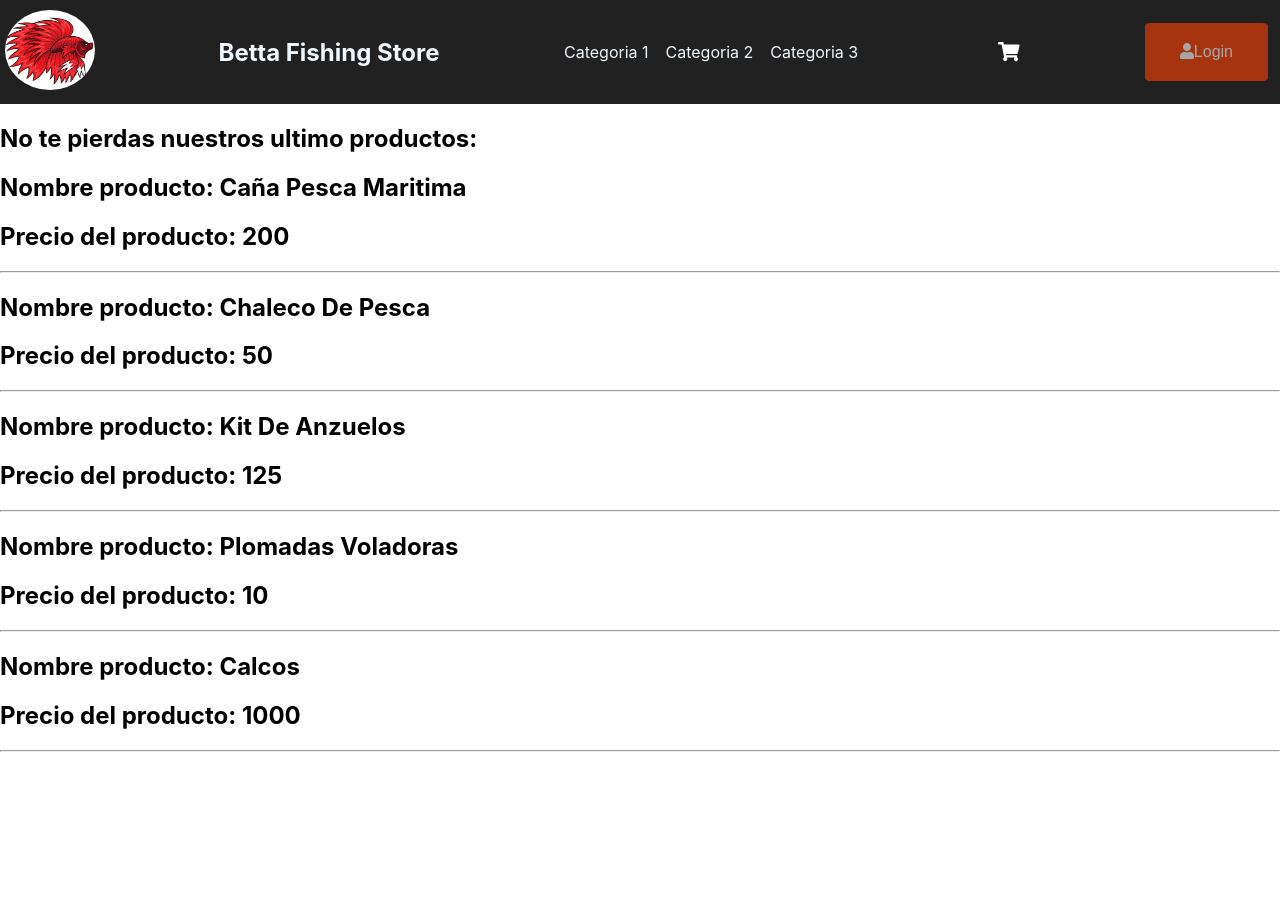
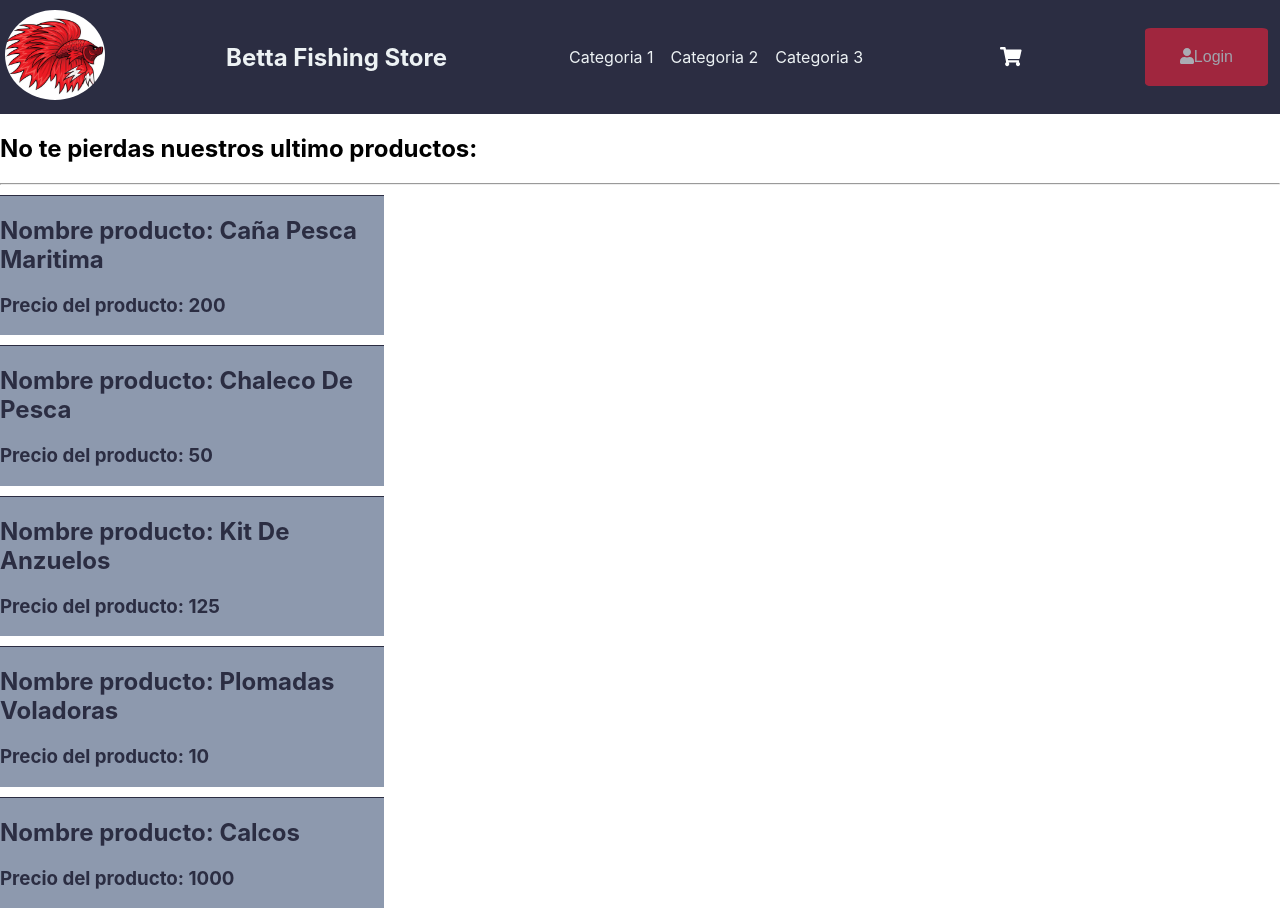
Before and after one commit to JorgeCarlotto/CoderHouse-e-ComerceCarlotto, a React (Create React App) app: page / in a window 1280 px wide. Before the commit the page ends 800 px from the top, so only its background shows below. Built offline with nearby package versions, Linux system fonts and the light colour scheme.

Commit message:
itemListContainer complete

```diff
--- a/src/components/ItemListContainer/ItemListContainer.js
+++ b/src/components/ItemListContainer/ItemListContainer.js
@@ -1,21 +1,25 @@
 import React from 'react';
 import Items from "../ItemsContainer/Items"
 
+
+
+// Productos traidos de API/Back ficticia
 const NuevosProductos = [
-  { id: 1, name: "Caña Pesca Maritima", price: "200" },
-  { id: 2, name: "Chaleco De Pesca", price: "50" },
-  { id: 3, name: "Kit De Anzuelos", price: "125" },
-  { id: 4, name: "Plomadas Voladoras", price: "10" },
-  { id: 5, name: "Calcos", price: "1000" },
+  { id: 1, name: "Caña Pesca Maritima", price: "200", stock: "0" },
+  { id: 2, name: "Chaleco De Pesca", price: "50", stock: "0" },
+  { id: 3, name: "Kit De Anzuelos", price: "125", stock: "0" },
+  { id: 4, name: "Plomadas Voladoras", price: "10", stock: "0" },
+  { id: 5, name: "Calcos", price: "1000", stock: "0" },
 ];
 
 
 const ItemListContainer = () => {
   return <div>
     <h2>No te pierdas nuestros ultimo productos:</h2>
+    <hr/>
 
-   {NuevosProductos.map((productos)=>(
-     <Items productos={productos} />
+   {NuevosProductos.map(({id, name, price})=>(
+     <Items key={id} name={name} price ={price} />
    ))}
 
 
--- a/src/components/ItemsContainer/Items.js
+++ b/src/components/ItemsContainer/Items.js
@@ -1,11 +1,13 @@
 import React from "react";
+import './items.css'
 
 
-export const Items = ({productos}) => {
-  return <div>
-      <h2>Nombre producto: {productos.name}</h2>
-      <h2>Precio del producto: {productos.price}</h2>
-      <hr/>
+export const Items = ( {name, price} ) => {
+  return <div className="ItemBox">
+      <div>
+      <h2>Nombre producto: {name}</h2>
+      <h3>Precio del producto: {price}</h3>
+      </div>
   </div>;
 };
 
--- /dev/null
+++ b/src/components/ItemsContainer/items.css
@@ -0,0 +1,11 @@
+.ItemBox{
+    background-color: #8D99AE;
+    color:#2B2D42;
+    border-top: 1px solid;
+     width: 30%;
+    display: flex;
+    margin: 10px 0 0 0;
+    flex-direction: column;
+    box-sizing: content-box;
+
+}
--- a/src/components/NavBar/NavBar.css
+++ b/src/components/NavBar/NavBar.css
@@ -1,5 +1,5 @@
 .NavBar{
-    background-color: rgb(34, 33, 33);
+    background-color: #2B2D42;
     display: flex;
     align-items: center;
     justify-content:space-between;
@@ -12,12 +12,12 @@
     display: inline-flex;
     justify-content:space-between;
     padding: 0px 1pc 0 1px;
-    color: aliceblue;
+    color:#EDF2F4;
     text-decoration: none;
   }
 
   .NavBar-Inicio h2{
-    color:aliceblue;
+    color:#EDF2F4;
   }
 
   .NavBar-Login a{
@@ -25,10 +25,10 @@
   }
 
   .NavBar-btn{
-    background-color: #ff4208;
+    background-color: #EF233C;
     border: none;
     border-radius: 5%;
-    color: white;
+    color:#EDF2F4;
     padding: 20px 35px;
     font-size: 16px;
     margin: 4px 2px;
@@ -39,8 +39,8 @@
   }
 
   .NavBar-Logo img{
-    width: 90px;
-    height: 80px;
+    width: 100px;
+    height: 90px;
     border: none;
     border-radius: 50%;
 
```
Also changed, not shown: 1 other file (tests, documents, lock files or other folders).
